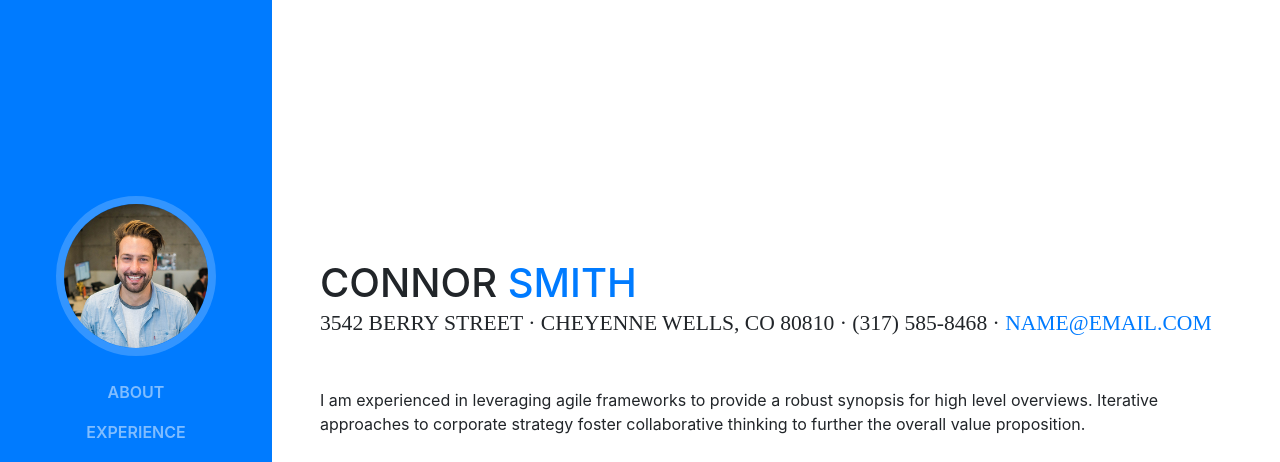
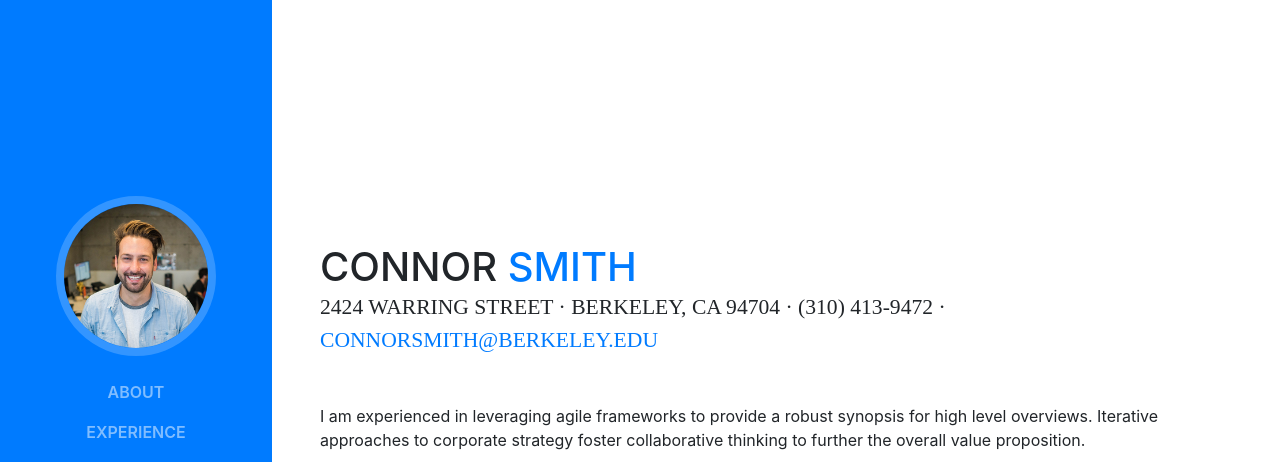
Before and after one commit to connor5101520/connor5101520.github.io, a website with bundled scripts: page index.html in a window 1280 px wide. Shown: the top 462 px of the page. Built offline with nearby package versions, Linux system fonts and the light colour scheme; a web font is replaced by a local one.

Commit message:
Changed address

```diff
--- a/index.html
+++ b/index.html
@@ -68,8 +68,8 @@
           <h1 class="mb-0">Connor
             <span class="text-primary">Smith</span>
           </h1>
-          <div class="subheading mb-5">3542 Berry Street · Cheyenne Wells, CO 80810 · (317) 585-8468 ·
-            <a href="mailto:name@email.com">name@email.com</a>
+          <div class="subheading mb-5">2424 Warring Street · Berkeley, CA 94704 · (310) 413-9472 ·
+            <a href="mailto:connorsmith@berkeley.edu">connorsmith@berkeley.edu</a>
           </div>
           <p class="mb-5">I am experienced in leveraging agile frameworks to provide a robust synopsis for high level overviews. Iterative approaches to corporate strategy foster collaborative thinking to further the overall value proposition.</p>
           <ul class="list-inline list-social-icons mb-0">
```
